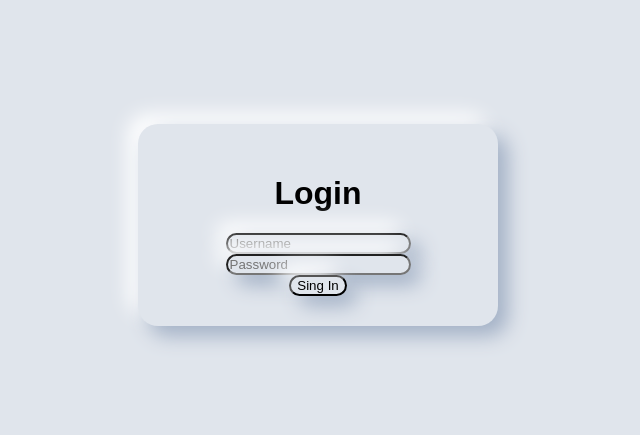
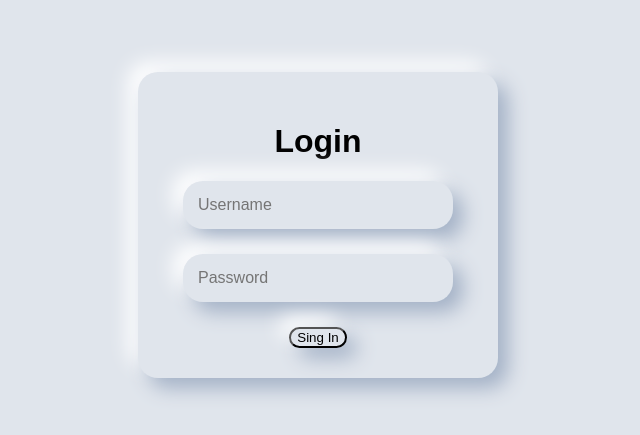
Before and after one commit to Rodrigow897/login-3D, a React (Vite) app: page / in a window 1280 px wide. Shown: the part 175-610 px from the top of the page, without its empty margins (322-962 px from the left). Built offline with nearby package versions, Linux system fonts and the light colour scheme.

Commit message:
style: input done

```diff
--- a/src/App.css
+++ b/src/App.css
@@ -31,3 +31,14 @@ body{
   width: 300px;
   text-align: center;
 }
+
+
+.neumorphic-input{
+  padding: 15px;
+  width: 80%;
+  font-size: 16px;
+  color: #ed7582;
+  border: none;
+  outline: none;
+  margin-bottom: 25px;
+}
```
